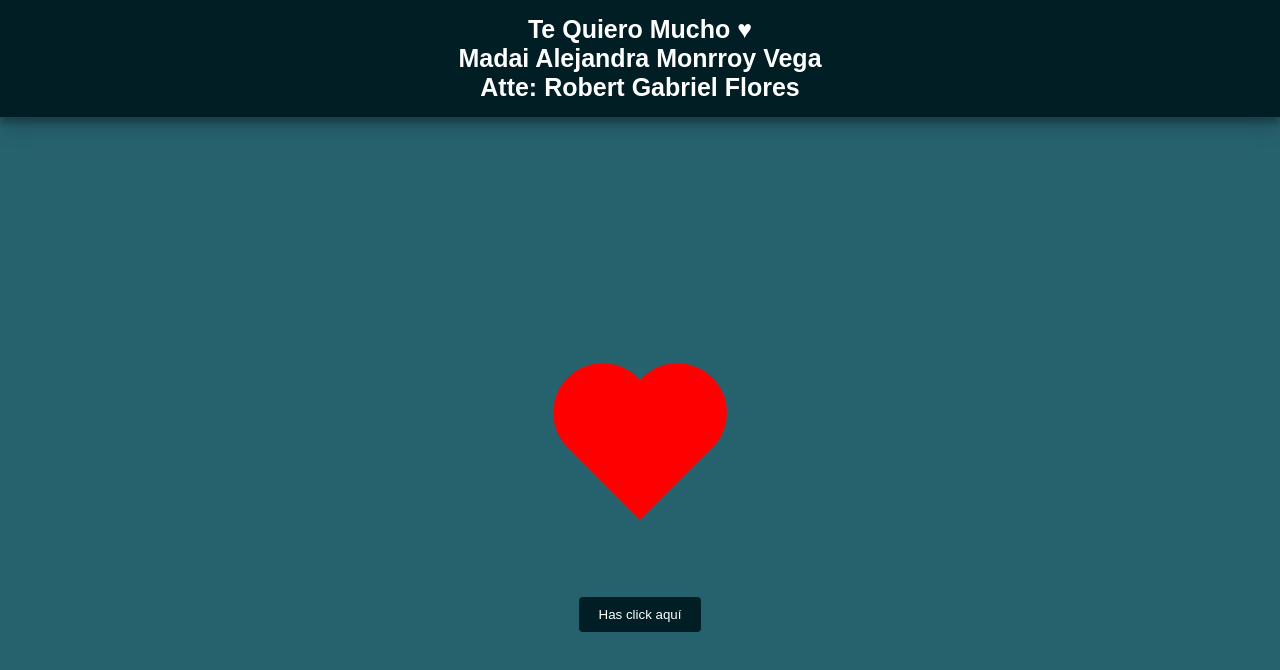
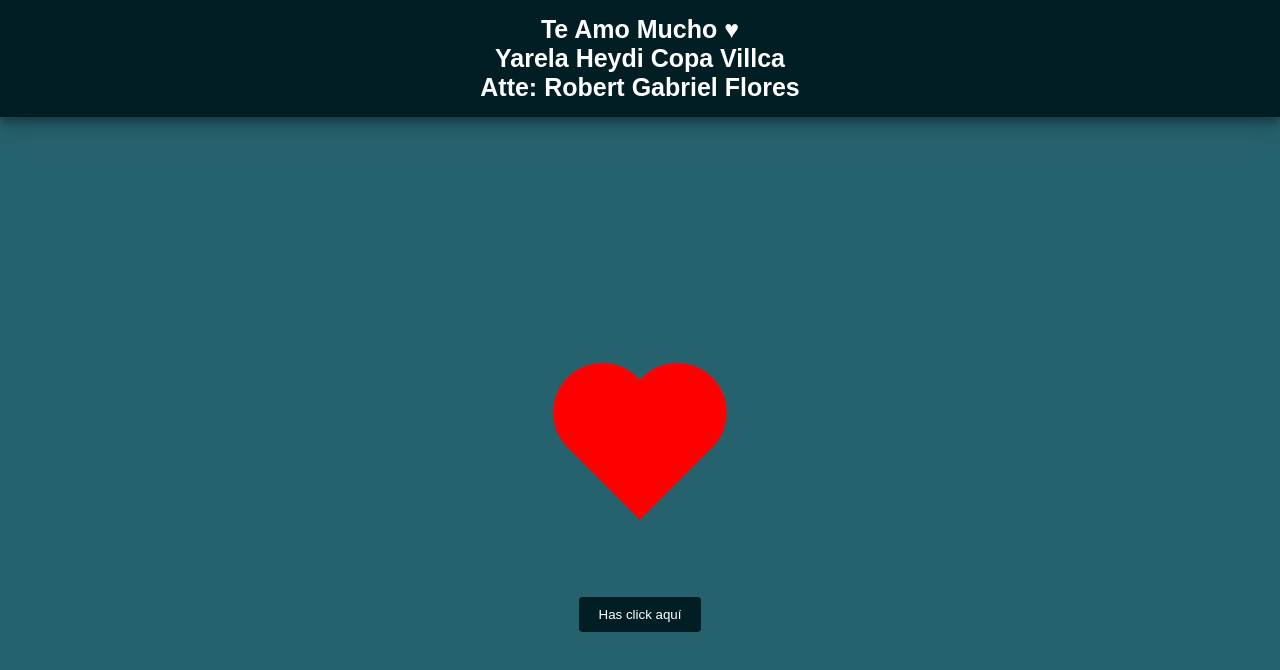
Before and after one commit to r-gabriel-f/rosa, a React (Create React App) app: page / in a window 1280 px wide. Shown: the top 670 px of the page. Built offline with nearby package versions, Linux system fonts and the light colour scheme.

Commit message:
se realizo yarela

```diff
--- a/public/index.html
+++ b/public/index.html
@@ -25,7 +25,7 @@
       work correctly both with client-side routing and a non-root public URL.
       Learn how to configure a non-root public URL by running `npm run build`.
     -->
-    <title>Madai Monrroy</title>
+    <title>Yarela Heydi</title>
   </head>
   <body>
     <noscript>You need to enable JavaScript to run this app.</noscript>
--- a/src/components/Rosa.js
+++ b/src/components/Rosa.js
@@ -6,8 +6,8 @@ export const Rosa = () => {
   return (
     <div className="back">
       <div className="bday">
-        Te Quiero Mucho ♥<br></br>
-        Madai Alejandra Monrroy Vega <br></br>
+        Te Amo Mucho ♥<br></br>
+        Yarela Heydi Copa Villca <br></br>
         Atte: Robert Gabriel Flores
       </div>
       <div className="heart"></div>
```
Also changed, not shown: 1 other file (tests, documents, lock files or other folders).
